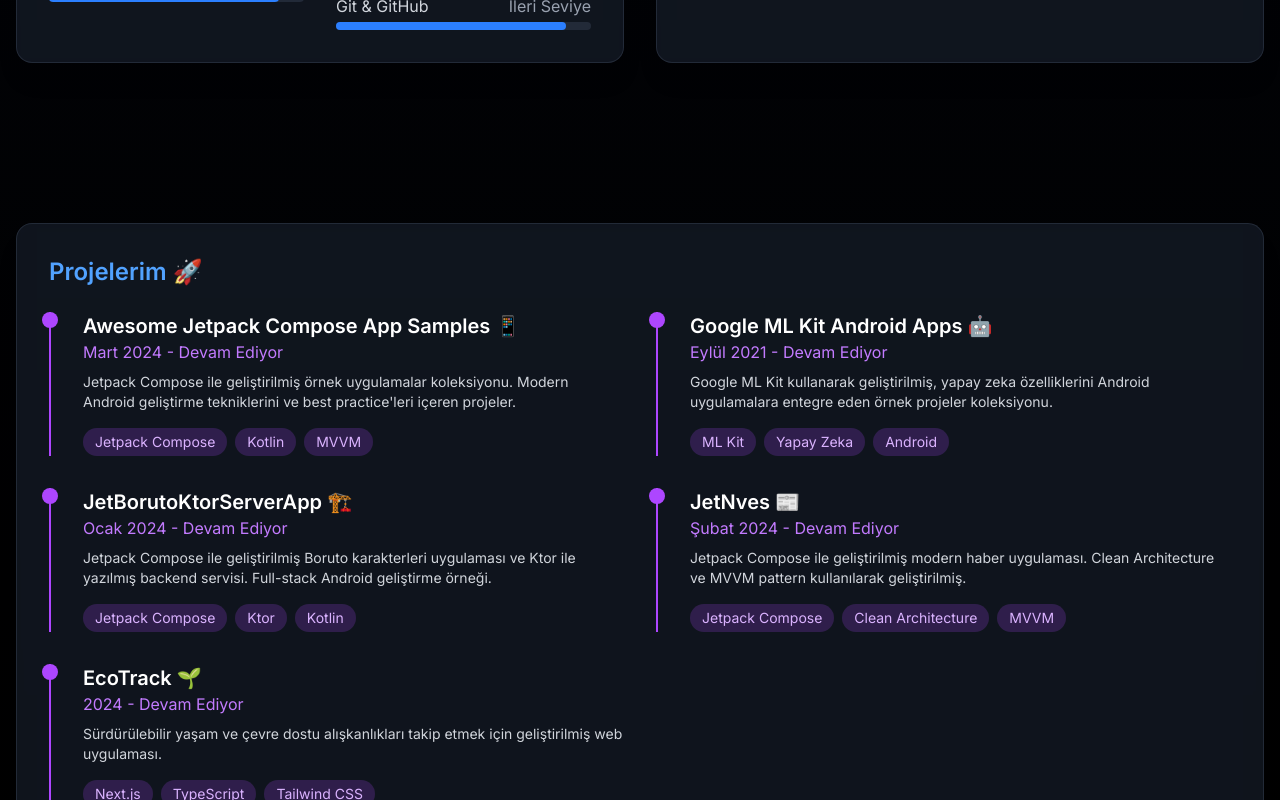
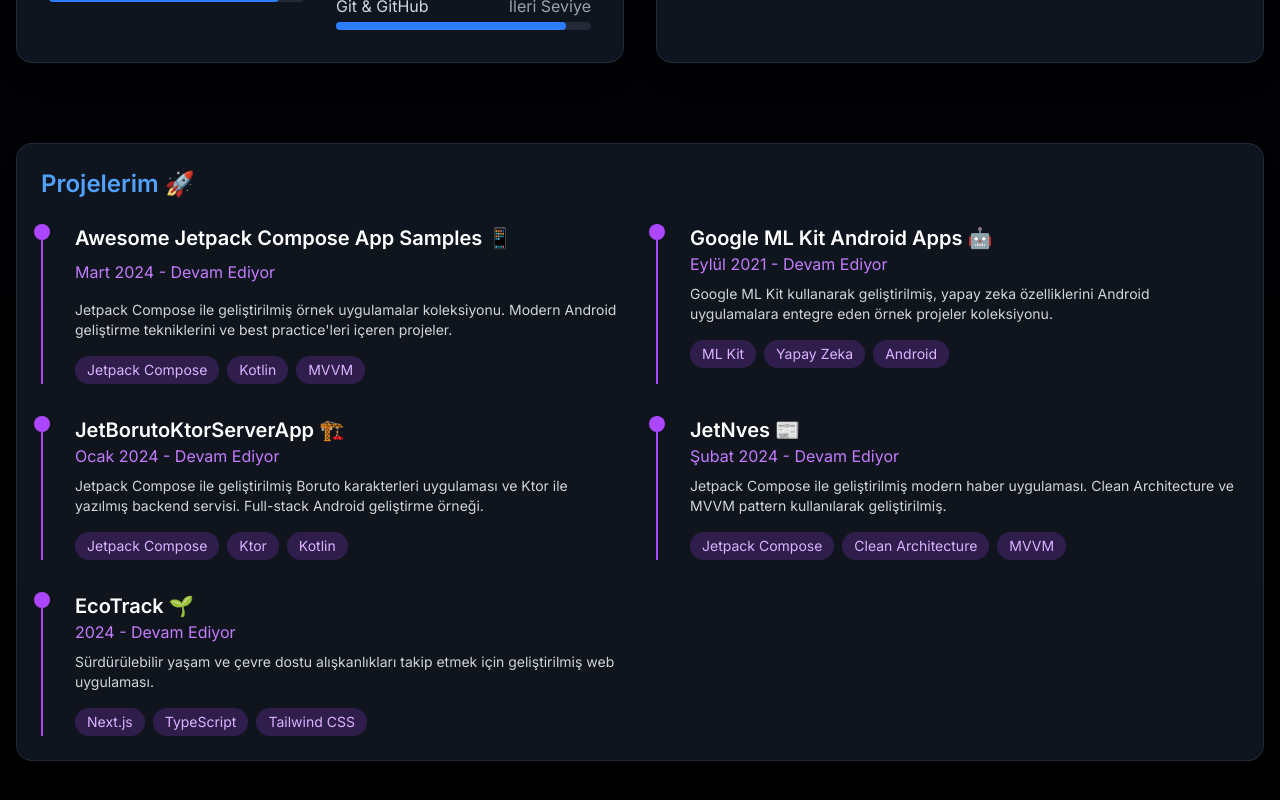
Before and after one commit to ibrahimcanerdogan/ibrahimcanerdogan.github.io, a Next.js app: page / in a window 1280 px wide. Shown: the part 3040-3840 px from the top of the page. Built offline with nearby package versions, Linux system fonts and the light colour scheme.

Commit message:
Refactor Projects Section on Home Page: Adjust layout spacing, update project title, and enhance styling for better visual consistency.

```diff
--- a/src/app/page.tsx
+++ b/src/app/page.tsx
@@ -697,14 +697,14 @@
       </div>
 
       {/* Projects Section */}
-      <div className="container mx-auto px-4 py-8">
-        <div className={`${isDarkTheme ? 'bg-gray-800/50' : 'bg-white/50'} backdrop-blur-sm rounded-2xl p-8 shadow-xl border ${isDarkTheme ? 'border-gray-700/50' : 'border-gray-200/50'}`}>
+      <div className="container mx-auto px-4 py-4 -mt-16">
+        <div className={`${isDarkTheme ? 'bg-gray-800/50' : 'bg-white/50'} backdrop-blur-sm rounded-2xl p-6 shadow-xl border ${isDarkTheme ? 'border-gray-700/50' : 'border-gray-200/50'}`}>
           <h2 className={`text-2xl font-semibold mb-6 ${isDarkTheme ? 'text-blue-400' : 'text-blue-600'}`}>Projelerim 🚀</h2>
           <div className="grid grid-cols-1 md:grid-cols-2 gap-8">
-            {/* Project 1 */}
+            {/* Project 1 - Jetpack Compose Samples */}
             <div className="relative pl-8 border-l-2 border-purple-500">
               <div className="absolute -left-[9px] top-0 w-4 h-4 rounded-full bg-purple-500"></div>
-              <div className="mb-2">
+              <div className="mb-4">
                 <h3 className={`text-xl font-semibold ${isDarkTheme ? 'text-white' : 'text-gray-900'}`}>
                   <a
                     href="https://github.com/ibrahimcanerdogan/Awesome-Jetpack-Compose-App-Samples"
@@ -715,12 +715,12 @@
                     Awesome Jetpack Compose App Samples 📱
                   </a>
                 </h3>
-                <p className={`${isDarkTheme ? 'text-purple-400' : 'text-purple-600'}`}>Mart 2024 - Devam Ediyor</p>
+                <p className={`${isDarkTheme ? 'text-purple-400' : 'text-purple-600'} mt-2`}>Mart 2024 - Devam Ediyor</p>
               </div>
               <p className={`${isDarkTheme ? 'text-gray-300' : 'text-gray-700'} mb-4 text-sm`}>
                 Jetpack Compose ile geliştirilmiş örnek uygulamalar koleksiyonu. Modern Android geliştirme tekniklerini ve best practice'leri içeren projeler.
               </p>
-              <div className="flex flex-wrap gap-2">
+              <div className="flex flex-wrap gap-2 mt-4">
                 <span className={`px-3 py-1 ${isDarkTheme ? 'bg-purple-500/20 text-purple-300' : 'bg-purple-100 text-purple-700'} rounded-full text-sm`}>Jetpack Compose</span>
                 <span className={`px-3 py-1 ${isDarkTheme ? 'bg-purple-500/20 text-purple-300' : 'bg-purple-100 text-purple-700'} rounded-full text-sm`}>Kotlin</span>
                 <span className={`px-3 py-1 ${isDarkTheme ? 'bg-purple-500/20 text-purple-300' : 'bg-purple-100 text-purple-700'} rounded-full text-sm`}>MVVM</span>
```
